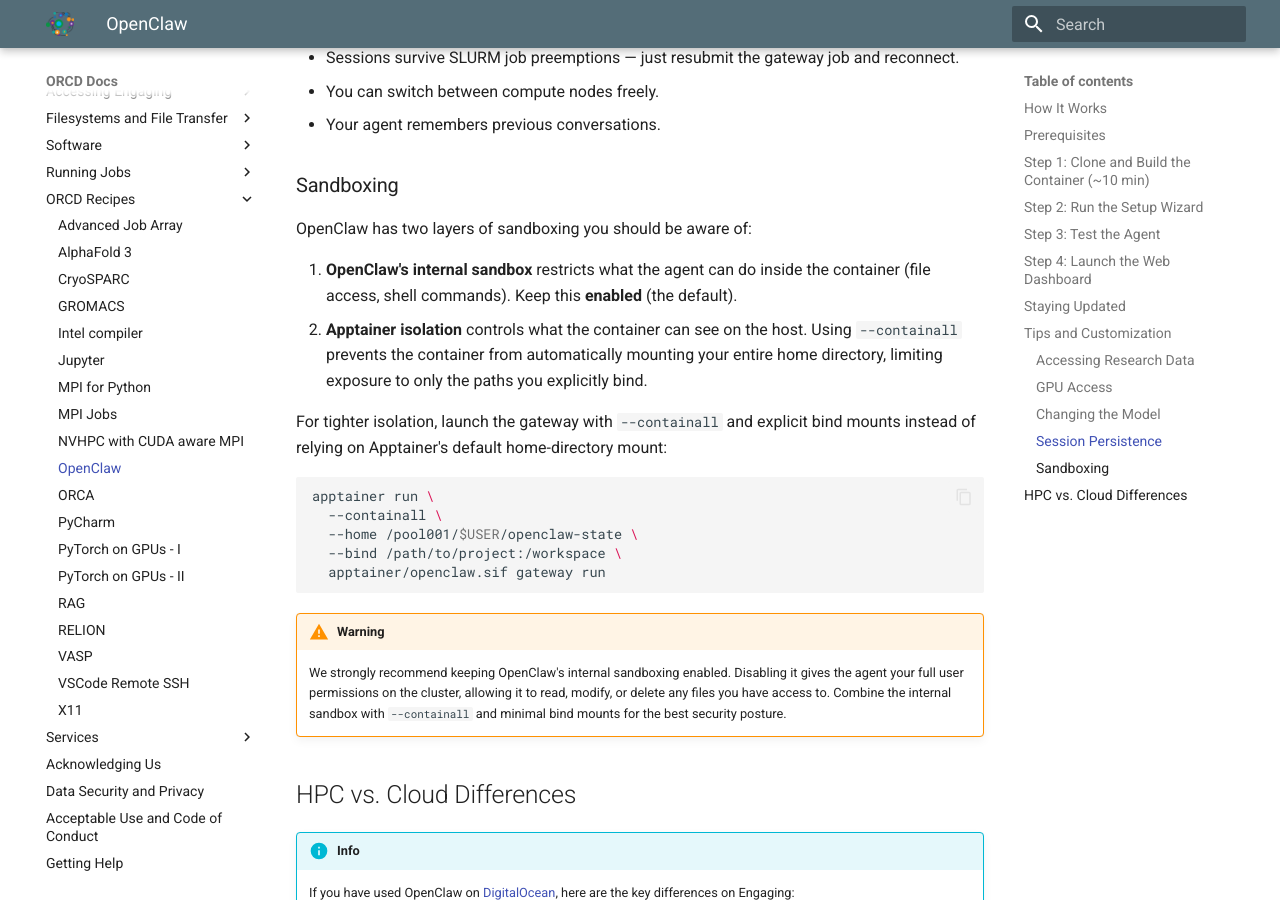
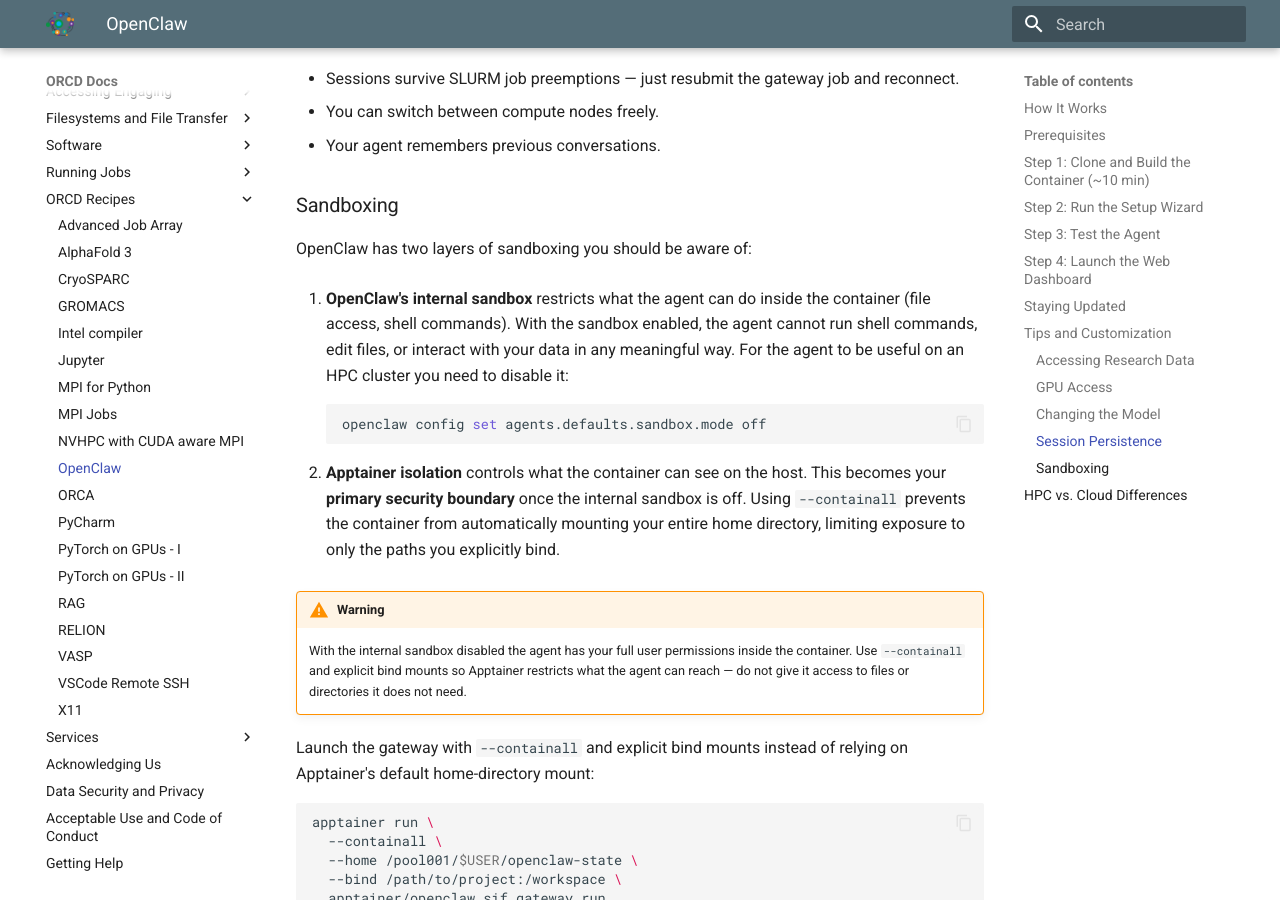
Before and after one commit to mit-orcd/orcd-docs-edit, an MkDocs documentation site: the page built from docs/recipes/openclaw-engaging.md, in a window 1280 px wide and 900 px high, scrolled down 5762 px. Built offline with MkDocs 1.6.1 and Material for MkDocs 9.7.7, drawn with Linux system fonts in a browser that asks for light colours; some of the changed text lies outside the part shown.

Commit message:
Restore sandbox disable instructions with Apptainer as primary boundary
The agent needs the internal sandbox off to run commands and manage
files on the cluster. Reframe the Sandboxing section to explain why
disabling is necessary while emphasizing --containall and minimal
bind mounts as the real security boundary.

Made-with: Cursor

````diff
--- a/docs/recipes/openclaw-engaging.md
+++ b/docs/recipes/openclaw-engaging.md
@@ -31,10 +31,10 @@ access to your research data and cluster compute resources.
     - **Review third-party skills carefully.** OpenClaw supports community
       skills that can execute arbitrary code. Only install skills from
       sources you trust, and audit skill code before enabling it.
-    - **Keep sandboxing enabled.** OpenClaw's built-in sandbox restricts the
-      agent's ability to run commands and modify files. Disabling it gives
-      the agent your full user permissions on the cluster — see
-      [Sandboxing](#sandboxing) below.
+    - **Rely on Apptainer for isolation.** This recipe disables OpenClaw's
+      internal sandbox so the agent can run commands and manage files —
+      use `--containall` and minimal bind mounts so Apptainer limits what
+      the agent can reach. See [Sandboxing](#sandboxing) below.
 
 The code and Apptainer configuration for this recipe can be found in the
 [openclaw-engaging](https://github.com/qsimeon/openclaw-engaging) GitHub
@@ -292,14 +292,29 @@ With a persistent state directory in place:
 OpenClaw has two layers of sandboxing you should be aware of:
 
 1. **OpenClaw's internal sandbox** restricts what the agent can do inside the
-   container (file access, shell commands). Keep this **enabled** (the default).
+   container (file access, shell commands). With the sandbox enabled, the
+   agent cannot run shell commands, edit files, or interact with your data
+   in any meaningful way. For the agent to be useful on an HPC cluster you
+   need to disable it:
+
+    ```bash
+    openclaw config set agents.defaults.sandbox.mode off
+    ```
+
 2. **Apptainer isolation** controls what the container can see on the host.
-   Using `--containall` prevents the container from automatically mounting
-   your entire home directory, limiting exposure to only the paths you
-   explicitly bind.
+   This becomes your **primary security boundary** once the internal sandbox
+   is off. Using `--containall` prevents the container from automatically
+   mounting your entire home directory, limiting exposure to only the paths
+   you explicitly bind.
 
-For tighter isolation, launch the gateway with `--containall` and explicit
-bind mounts instead of relying on Apptainer's default home-directory mount:
+!!! warning
+    With the internal sandbox disabled the agent has your full user
+    permissions inside the container. Use `--containall` and explicit bind
+    mounts so Apptainer restricts what the agent can reach — do not give it
+    access to files or directories it does not need.
+
+Launch the gateway with `--containall` and explicit bind mounts instead of
+relying on Apptainer's default home-directory mount:
 
 ```bash
 apptainer run \
@@ -308,13 +323,6 @@ apptainer run \
   --bind /path/to/project:/workspace \
   apptainer/openclaw.sif gateway run
 ```
-
-!!! warning
-    We strongly recommend keeping OpenClaw's internal sandboxing enabled.
-    Disabling it gives the agent your full user permissions on the cluster,
-    allowing it to read, modify, or delete any files you have access to.
-    Combine the internal sandbox with `--containall` and minimal bind mounts
-    for the best security posture.
 
 ## HPC vs. Cloud Differences
 
````
